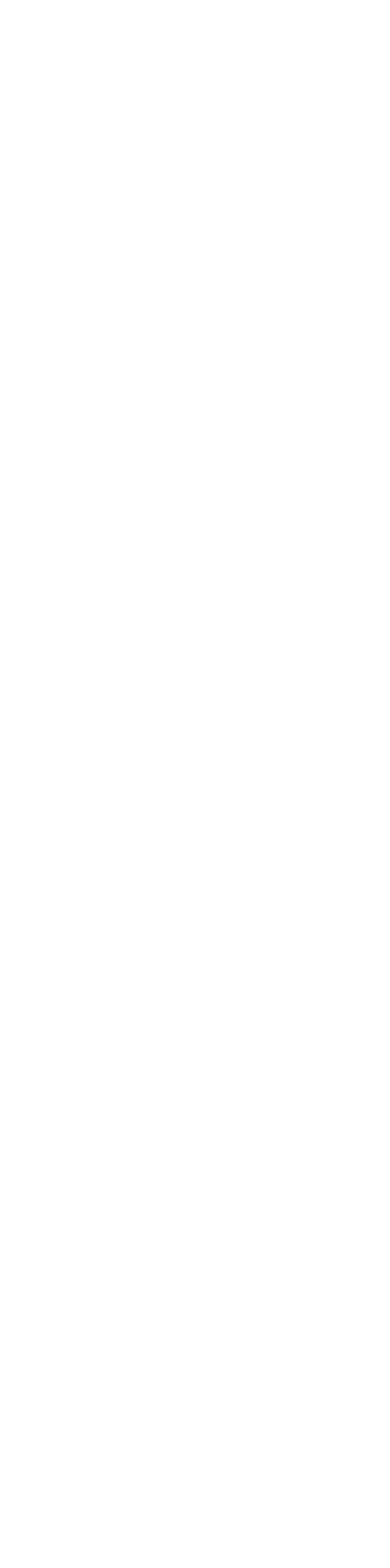
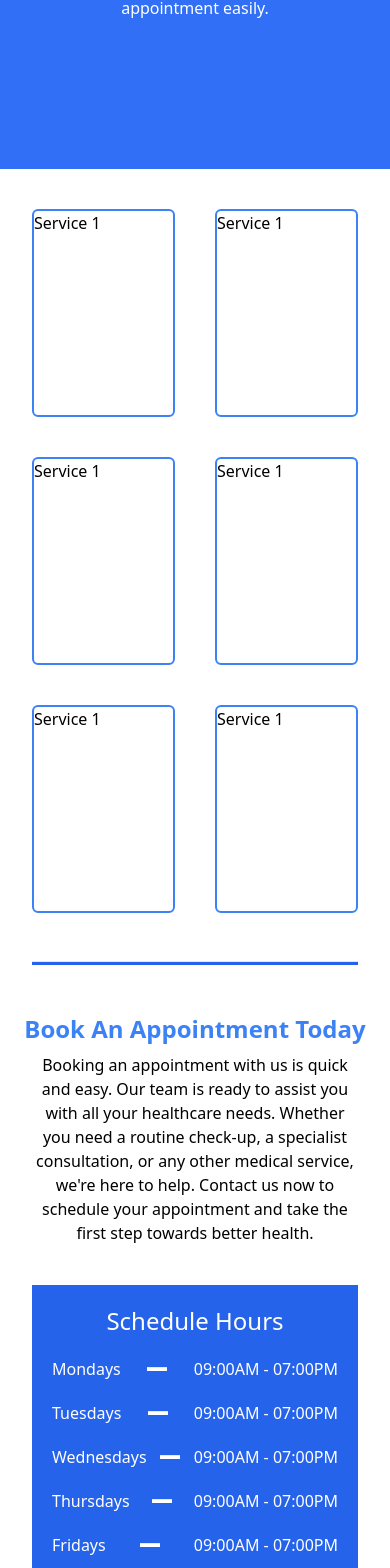
Before and after one commit to Knuth-DeVs/frontend-blugle, a React (Vite) app: page /service in a window 390 px wide. Before the commit this address had no page. Shown: the part 423-1991 px from the top of the page. Before the commit the page ends 844 px from the top, so only its background shows below. Built offline with nearby package versions, Linux system fonts and the light colour scheme.

Commit message:
feat: Add the services page and work on the responsiveness

```diff
--- a/src/App.tsx
+++ b/src/App.tsx
@@ -1,6 +1,7 @@
 import React from 'react'
 import Home from './pages/Home'
 import About from './pages/About'
+import Services from './pages/Services'
 import Login from './pages/Login'
 import { Routes, Route } from 'react-router-dom'
 import SignUp from './pages/SignUp'
@@ -13,6 +14,7 @@ const App = () => {
         <Route path="/" element={<Home />} />
         <Route path="/about" element={<About />} />
         <Route path="/contact" element={<Contact />} />
+        <Route path="/service" element={<Services />} />
         <Route path="/login" element={<Login />} />
         <Route path="/signup" element={<SignUp />} />
       </Routes>
--- /dev/null
+++ b/src/components/Contact/ContactInfo.tsx
@@ -0,0 +1,43 @@
+import React from 'react'
+import call from '../../assets/call.png'
+import location from '../../assets/location.png'
+import email from '../../assets/email.png'
+import clock from '../../assets/clock.png'
+
+const ContactInfo = () => {
+  return (
+    <div>
+        <div className='mt-8 mb-4'>
+            <h1 className='text-center text-blue-400'>GET IN TOUCH</h1>
+            <h1 className='text-center font-semibold mb-3'>CONTACT</h1>
+            <div className='grid grid-cols-2 lg:grid-cols-4 gap-4 mx-6 lg:gap-10 lg:mx-36 '>
+                <div className='bg-blue-400 p-4'>
+                    <img src={call} alt="" className='w-12 '/>
+                    <h3 className='mt-3 text-white font-semibold' >EMERGENCY</h3>
+                    <p className='text-white'>(233) 567 975 667</p>
+                    <p className='text-white'>(233) 567 975 667</p>
+                </div>
+                <div className='bg-blue-400 p-4'>
+                    <img src={location} alt="" className='w-10 '/>
+                    <h3 className='mt-3 text-white font-semibold'>LOCATION</h3>
+                    <p className='text-white'>ACCRA, ADANSI ST.</p>
+                </div>
+                <div className='bg-blue-400 p-4'>
+                    <img src={email} alt="" className='w-12 '/>
+                    <h3 className='mt-3 text-white font-semibold'>EMAIL</h3>
+                    <p className='text-white'>blugle@email.com</p>
+                </div>
+                <div className='bg-blue-400 p-4'>
+                    <img src={clock} alt="" className='w-12 '/>
+                    <h3 className='mt-3 text-white font-semibold'>WORKING HOURS</h3>
+                    <p className='text-white'>Mon - Fri : 8am - 5pm</p>
+                    <p className='text-white'>Sun: Emergency only</p>
+                </div>
+
+            </div>
+        </div>
+    </div>
+  )
+}
+
+export default ContactInfo
--- a/src/components/Home/Navbar.tsx
+++ b/src/components/Home/Navbar.tsx
@@ -36,7 +36,9 @@ const Navbar = () => {
                   <Link to='/contact' onClick={() => handleLinkClick('Company')}>
                     <li className={`cursor-pointer hover:text-navlinkshover duration-300 ease-linear ${selectedLink === 'Company'? 'underline text-navlinkshover' : ''}`}>Contact Us</li>
                   </Link>
+                  <Link to='/service'>
                     <li onClick={() => handleLinkClick('Services')} className={`cursor-pointer hover:text-navlinkshover duration-300 ease-linear ${selectedLink === 'FAQ'? 'underline text-navlinkshover' : ''}`}>Services</li>
+                  </Link>
                 </ul>
                 <ul className="hidden lg:flex font-medium text-navlinkshover gap-8 text-xl">
                   <li className='cursor-pointer duration-300 ease-linear'><Link to="/login">Login</Link></li>
@@ -55,7 +57,7 @@ const Navbar = () => {
                         <li className=' hover:text-blue-500 duration-300 ease-in py-3 text-center'><Link to="/">Home</Link></li> <hr className='w-60'/>
                         <li className=' hover:text-blue-500 duration-300 ease-in py-3 text-center'><Link to="/about">About Us</Link></li> <hr className='w-60'/>
                         <li className=' hover:text-blue-500 duration-300 ease-in py-3 text-center'><Link to="/contact">Contact Us</Link></li> <hr className='w-60'/>
-                        <li className=' hover:text-blue-500 duration-300 ease-in py-3 text-center'><Link to="#about">Service</Link></li> <hr className='w-60'/>
+                        <li className=' hover:text-blue-500 duration-300 ease-in py-3 text-center'><Link to="/service">Service</Link></li> <hr className='w-60'/>
                     </ul>
                     <ul className="flex flex-row items-center font-medium text-navlinkshover gap-8 text-xl pt-6">
                       <li className='cursor-pointer duration-300 ease-linear hover:bg-blue-400 border border-blue-400 px-3 py-1 rounded-xl hover:text-white '><Link to="/login">Login</Link></li>
--- /dev/null
+++ b/src/components/Service/Hero.tsx
@@ -0,0 +1,12 @@
+import React from 'react'
+
+const Hero = () => {
+  return (
+    <div className='flex flex-col w-full h-[60vh] md:h-[85vh] bg-[#316ff6] items-center justify-center text-white '>
+        <h5 className='text-2xl md:text-4xl font-bold'>OUR SERVICES</h5>
+        <p className='px-8 lg:px-32 xl:px-80 text-center md:text-2xl pt-8 font-light'>Welcome! Here you can find all the medical service we offer. Whether you need a general check-up, a specialist consultation or diagnostic test, we are here to help. Browse through our service and book an appointment easily.</p>
+    </div>
+  )
+}
+
+export default Hero
--- /dev/null
+++ b/src/components/Service/ServiceSec.tsx
@@ -0,0 +1,29 @@
+import React from 'react'
+
+const ServiceSec = () => {
+  return (
+    <div className='grid grid-cols-2 md:grid-cols-3 mx-8 lg:mx-36 mt-10 gap-10'>
+        <div className='border-2 border-blue-500 rounded-md w-68 h-52'>
+            <h1>Service 1</h1>
+        </div>
+        <div className='border-2 border-blue-500 rounded-md w-68 h-52'>
+            <h1>Service 1</h1>
+        </div>
+        <div className='border-2 border-blue-500 rounded-md w-68 h-52'>
+            <h1>Service 1</h1>
+        </div>
+        <div className='border-2 border-blue-500 rounded-md w-68 h-52'>
+            <h1>Service 1</h1>
+        </div>
+        <div className='border-2 border-blue-500 rounded-md w-68 h-52'>
+            <h1>Service 1</h1>
+        </div>
+        <div className='border-2 border-blue-500 rounded-md w-68 h-52'>
+            <h1>Service 1</h1>
+        </div>
+
+    </div>
+  )
+}
+
+export default ServiceSec
--- a/src/pages/Home.tsx
+++ b/src/pages/Home.tsx
@@ -1,3 +1,4 @@
+import ContactInfo from '../components/Contact/ContactInfo'
 import Banner from '../components/Home/Banner'
 import DoctorInfo from '../components/Home/DoctorInfo'
 import Footer from '../components/Home/Footer'
@@ -20,6 +21,7 @@ const Home = () => {
         <Banner/>
         <DoctorInfo/>
         <FormSection/>
+        <ContactInfo/>
         <Footer/>
     </div>
   )
--- /dev/null
+++ b/src/pages/Services.jsx
@@ -0,0 +1,59 @@
+import React from 'react'
+import Navbar from '../components/Home/Navbar'
+import Hero from '../components/Service/Hero'
+import SectionSec from '../components/Service/ServiceSec'
+import ContactInfo from '../components/Contact/ContactInfo'
+import Footer from '../components/Home/Footer'
+
+const Services = () => {
+  return (
+    <div>
+        <Navbar/>
+        <Hero/>
+        <SectionSec/>
+        <hr className=' h-1 bg-blue-600 mx-8 md:mx-40 my-12' />
+        <div>
+            <h1 className='text-blue-500 text-2xl md:text-3xl font-semibold text-center mb-2'>Book An Appointment Today</h1>
+            <p className='text-center mx-8 lg:mx-44'>Booking an appointment with us is quick and easy. Our team is ready to assist you with all your healthcare needs. Whether you need a routine check-up, a specialist consultation, or any other medical service, we're here to help. Contact us now to schedule your appointment and take the first step towards better health.</p>
+        </div>
+        <div className='bg-blue-600 my-10 p-5 md:p-20 mx-8 md:mx-44'>
+            <h1 className='text-center text-2xl md:text-4xl text-white'>Schedule Hours</h1>
+            <div className='flex flex-row justify-between items-center md:mx-44 text-white pt-5'>
+                <p>Mondays</p>
+                <hr className='w-5 h-1 bg-white '/>
+                <p>09:00AM - 07:00PM</p>
+            </div>
+            <div className='flex flex-row justify-between items-center md:mx-44 text-white pt-5'>
+                <p>Tuesdays</p>
+                <hr className='w-5 h-1 bg-white'/>
+                <p>09:00AM - 07:00PM</p>
+            </div>
+            <div className='flex flex-row justify-between items-center md:mx-44 text-white pt-5'>
+                <p>Wednesdays</p>
+                <hr className='w-5 h-1 bg-white'/>
+                <p>09:00AM - 07:00PM</p>
+            </div>
+            <div className='flex flex-row justify-between items-center md:mx-44 text-white pt-5'>
+                <p>Thursdays</p>
+                <hr className='w-5 h-1 bg-white'/>
+                <p>09:00AM - 07:00PM</p>
+            </div>
+            <div className='flex flex-row justify-between items-center md:mx-44 text-white pt-5'>
+                <p>Fridays</p>
+                <hr className='w-5 h-1 bg-white'/>
+                <p>09:00AM - 07:00PM</p>
+            </div>
+            <div className='flex flex-row justify-between items-center md:mx-44 text-white pt-5'>
+                <p>Saturdays</p>
+                <hr className='w-5 h-1 bg-white'/>
+                <p>09:00AM - 07:00PM</p>
+            </div>
+        <hr className='mx-20 mt-7 mb-20'/>
+        </div>
+        <ContactInfo/>
+        <Footer/>
+    </div>
+  )
+}
+
+export default Services
```
Also changed, not shown: src/pages/Contact.tsx (+2 -33 lines).
